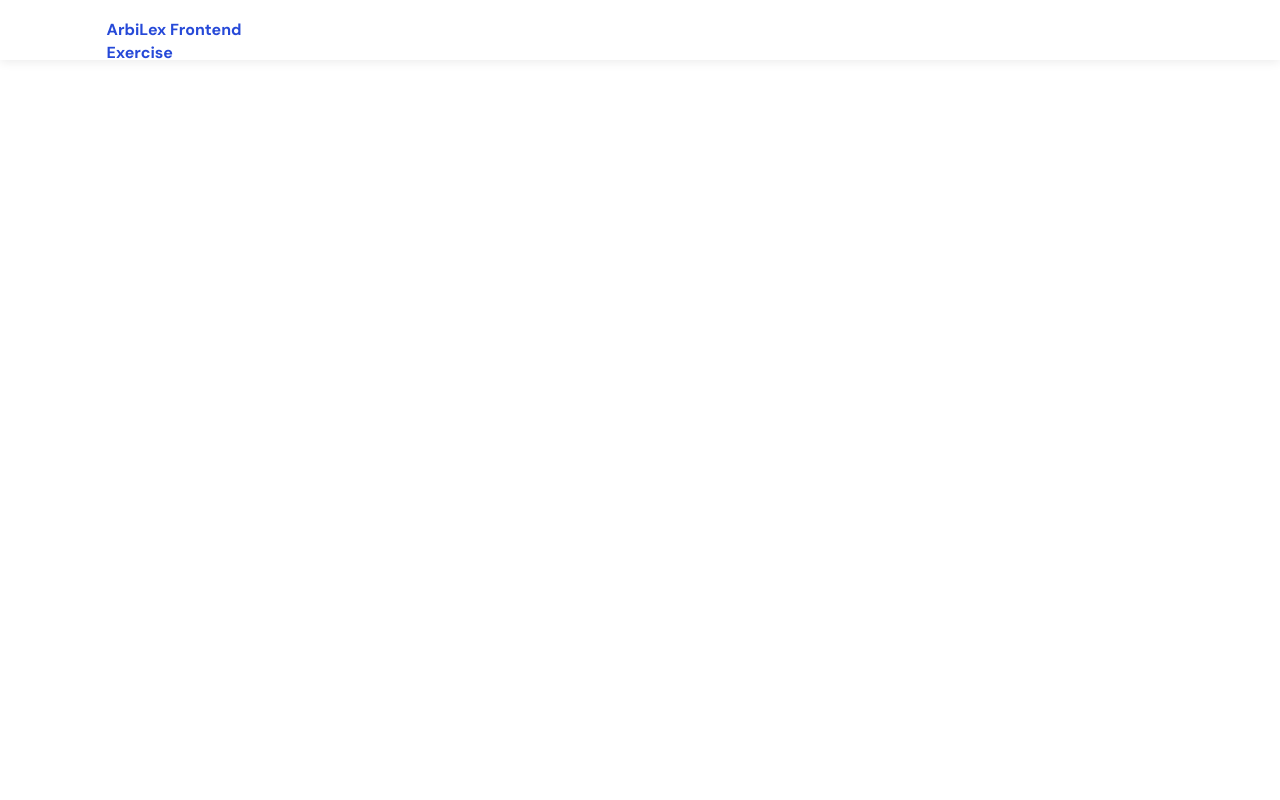
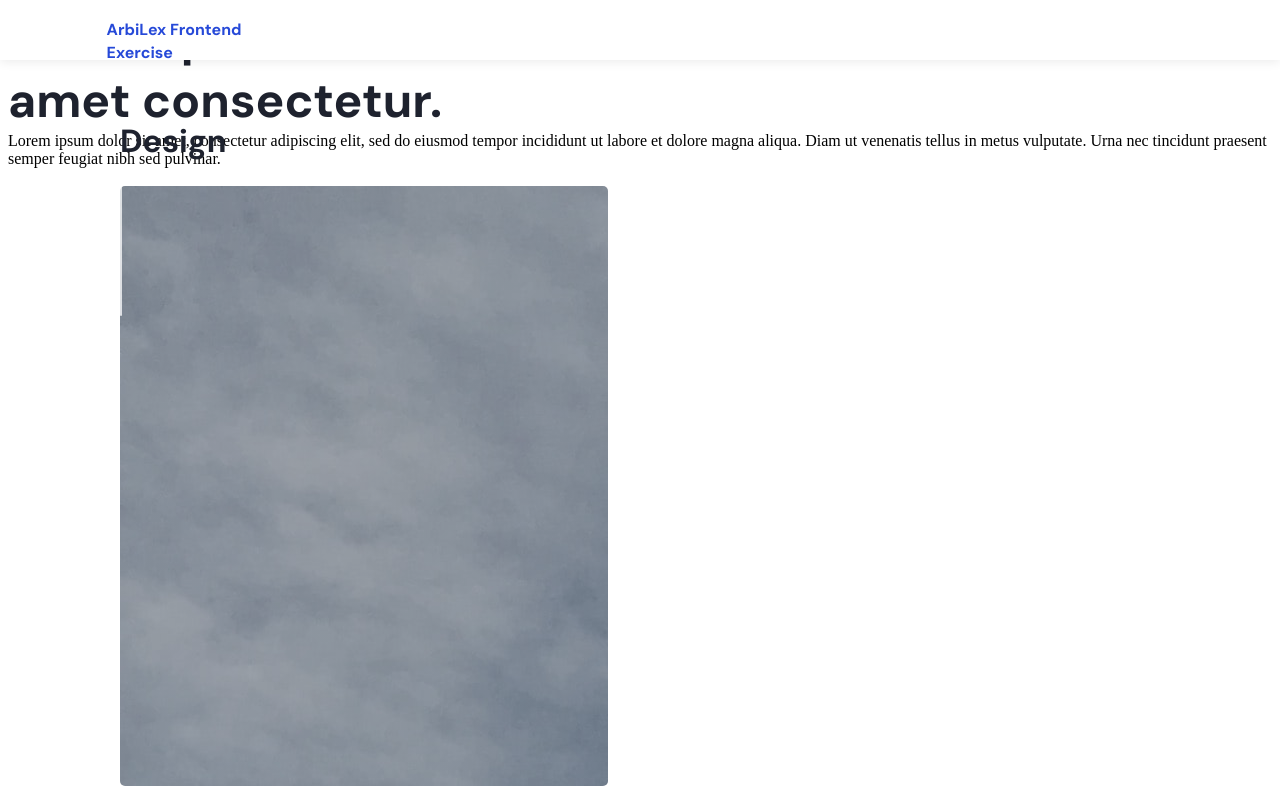
Before and after one commit to dblonc/SupremeCourt, a React (Create React App) app: page / in a window 1280 px wide. Built offline with nearby package versions, Linux system fonts and the light colour scheme.

Commit message:
added text

```diff
--- a/src/components/design/design.js
+++ b/src/components/design/design.js
@@ -1,11 +1,34 @@
 import React from 'react';
+import './design.scss'
+import './anna-sullivan-BBHIPz-gPXs-unsplash.jpg'
 
 class Design extends React.Component {
 
     render() {
         return(
-            <div>
-
+            <div className = "design-container">
+                <div className = "design-text">
+                    Design
+                </div>
+                <div className = "image-section">
+                    <div className = "image-container">
+                        <div className="square-1"></div>
+                        <div className="square-2"></div>
+                        <div className="square-3"></div>
+                        <div className="square-4"></div>
+                    </div>
+                </div>
+                <div className = "text-sextion">
+                    <div className = "headline">
+                        Lorem ipsum dolor sit amet consectetur.
+                    </div>
+                    <div className = "body-text">
+                        Lorem ipsum dolor sit amet, consectetur adipiscing elit,
+                        sed do eiusmod tempor incididunt ut labore et dolore magna
+                        aliqua. Diam ut venenatis tellus in metus vulputate. Urna nec
+                        tincidunt praesent semper feugiat nibh sed pulvinar.
+                    </div>
+                </div>
             </div>
         )
     }
--- /dev/null
+++ b/src/components/design/design.scss
@@ -0,0 +1,85 @@
+
+
+.design-text{
+    position: absolute;
+    width: 105px;
+    height: 42px;
+    left: 120px;
+    top: 120px;
+
+    font-family: 'DM Sans';
+    font-style: normal;
+    font-weight: 700;
+    font-size: 32px;
+    line-height: 42px;
+    color: #1E222E;
+}
+
+.image-container{
+    position: absolute;
+    width: 488px;
+    height: 600px;
+    left: 120px;
+    top: 186px;
+
+    background: linear-gradient(0deg, rgba(0, 0, 0, 0.3),
+    rgba(0, 0, 0, 0.3)),
+    url(./anna-sullivan-BBHIPz-gPXs-unsplash.jpg);
+
+    border-radius: 5px;
+}
+
+.sc-image{
+    max-width: 100%;
+    max-height: 100%;
+}
+
+.square-1{
+    position: aboslute;
+    top: 636px;
+    width: 2px;
+    height: 130px;
+    left: 140px;
+    bottom: 1107px;
+
+    background: rgba(255, 255, 255, 0.75);
+    border-radius: 5px;
+}
+
+.square-2{
+    position: absolute;
+    width: 130px;
+    height: 2px;
+    left: 140px;
+    bottom: 1107px;
+
+    background: rgba(255, 255, 255, 0.75);
+    border-radius: 5px;
+}
+
+.text-section{
+    position: absolute;
+    width: 712px;
+    height: 600px;
+    left: 608px;
+    top: 186px;
+    background: #FFFFFF;
+    box-shadow: 0px 1px 10px rgba(0,0,0, 0.1);
+    border-radius: 5px;
+}
+
+.headline{
+    position: aboslute;
+    width: 570px;
+    height: 124px;
+    left: 648px;
+    top: 258px;
+
+    font-family: 'DM Sans';
+    font-style: normal;
+    font-weight: 700;
+    font-size: 48px;
+    line-height: 62px;
+
+    color: #1E222E;
+}
```
Also changed, not shown: src/components/design/anna-sullivan-BBHIPz-gPXs-unsplash.jpg (added), src/components/design/design.css (deleted).
